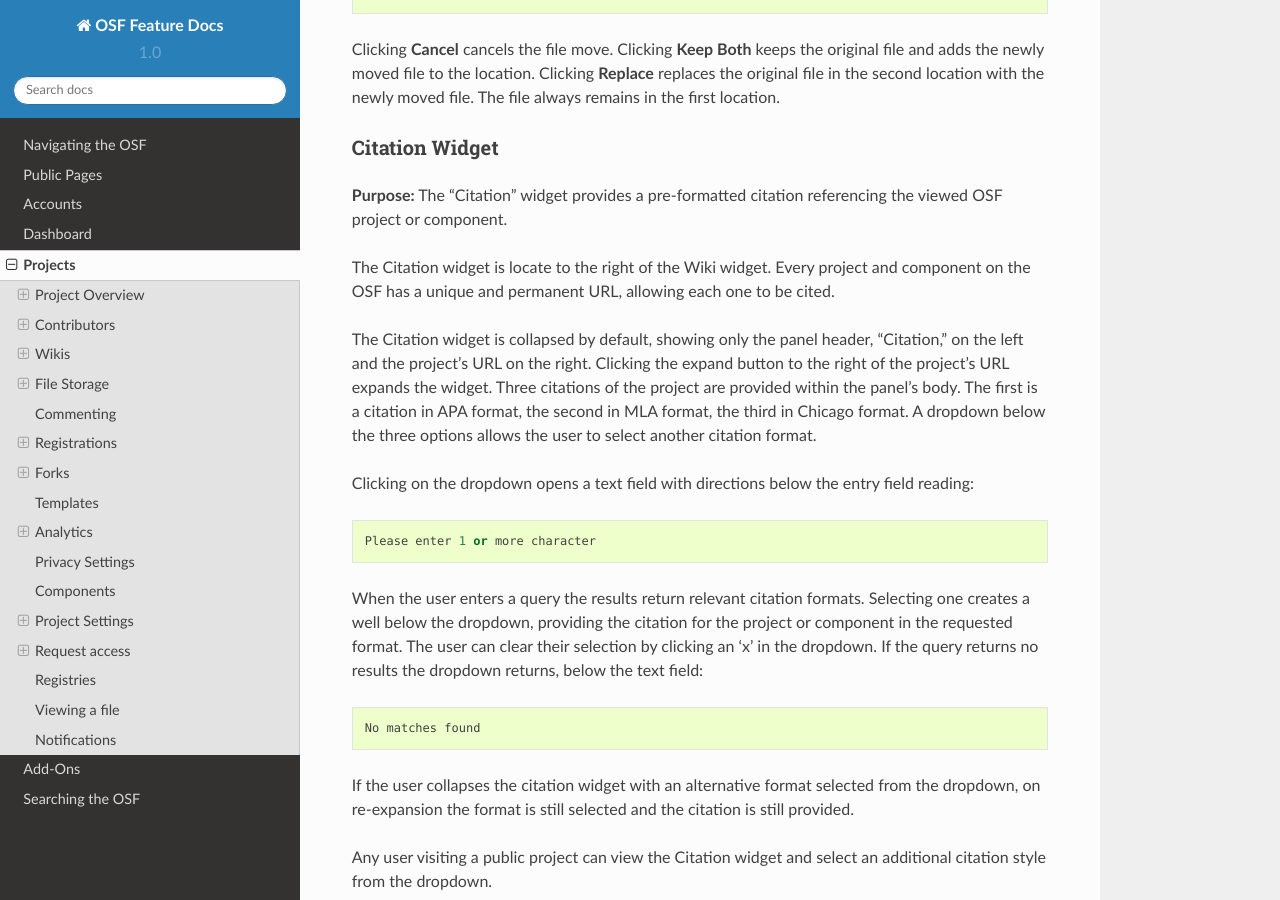
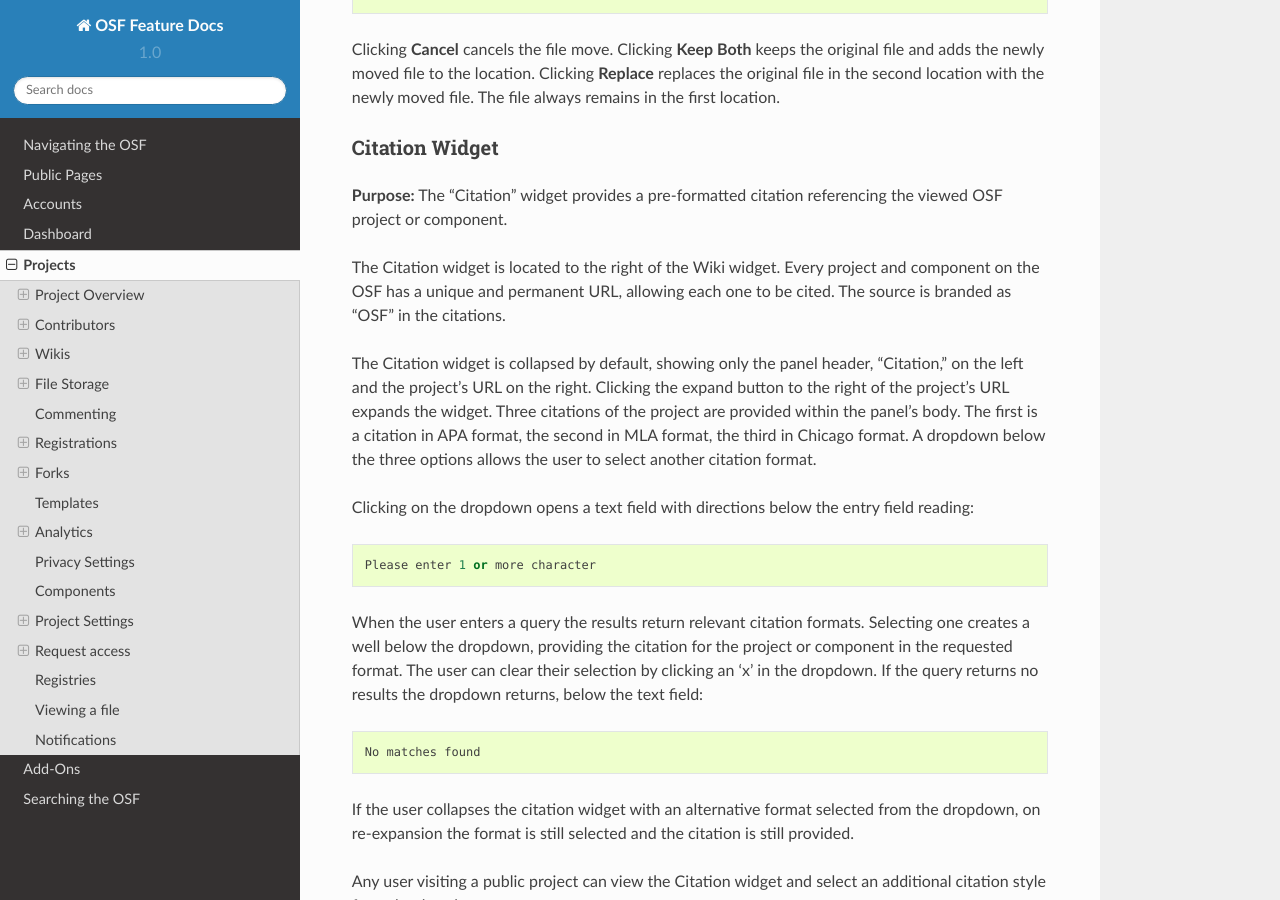
Before and after one commit to CenterForOpenScience/OSFDocs, a Sphinx documentation site: the page built from docs/projects/projects_index.rst, in a window 1280 px wide and 900 px high, scrolled down 6225 px. Built offline with Sphinx 7.4.7 and the Read the Docs theme 2.0.0, drawn with Linux system fonts in a browser that asks for light colours.

Commit message:
Added OSF branding to project citations

```diff
--- a/docs/projects/include/overview.rst
+++ b/docs/projects/include/overview.rst
@@ -195,21 +195,15 @@
 ---------------
 **Purpose:** The "Citation" widget provides a pre-formatted citation referencing the viewed OSF project or component.
 
-The Citation widget is locate to the right of the Wiki widget. Every project and component on the OSF has a unique and permanent URL, allowing
-each one to be cited.
+The Citation widget is located to the right of the Wiki widget. Every project and component on the OSF has a unique and permanent URL, allowing each one to be cited. The source is branded as "OSF" in the citations.
 
-The Citation widget is collapsed by default, showing only the panel header, "Citation," on the left and the project's URL on the right.
-Clicking the expand button to the right of the project's URL expands the widget. Three citations of the project are provided within the
-panel's body. The first is a citation in APA format, the second in MLA format, the third in Chicago format. A dropdown below the three options
-allows the user to select another citation format.
+The Citation widget is collapsed by default, showing only the panel header, "Citation," on the left and the project's URL on the right. Clicking the expand button to the right of the project's URL expands the widget. Three citations of the project are provided within the panel's body. The first is a citation in APA format, the second in MLA format, the third in Chicago format. A dropdown below the three options allows the user to select another citation format.
 
 Clicking on the dropdown opens a text field with directions below the entry field reading::
 
     Please enter 1 or more character
 
-When the user enters a query the results return relevant citation formats. Selecting one creates a well below the dropdown, providing the citation
-for the project or component in the requested format. The user can clear their selection by clicking an 'x' in the dropdown. If
-the query returns no results the dropdown returns, below the text field::
+When the user enters a query the results return relevant citation formats. Selecting one creates a well below the dropdown, providing the citation for the project or component in the requested format. The user can clear their selection by clicking an 'x' in the dropdown. If the query returns no results the dropdown returns, below the text field::
 
     No matches found
 
```
